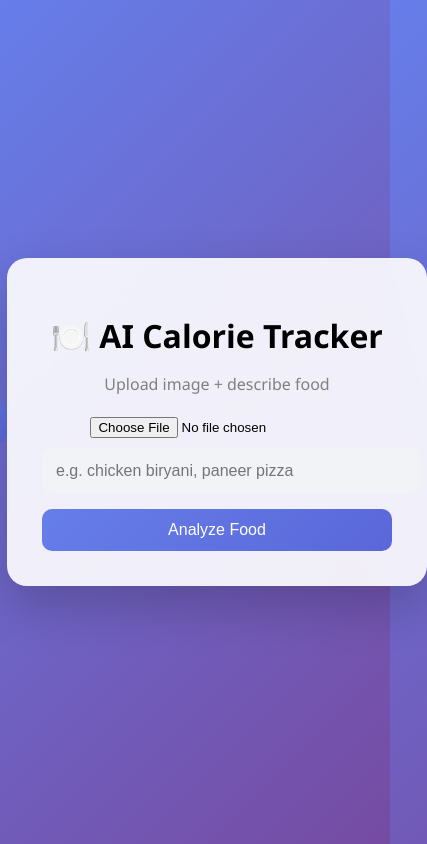
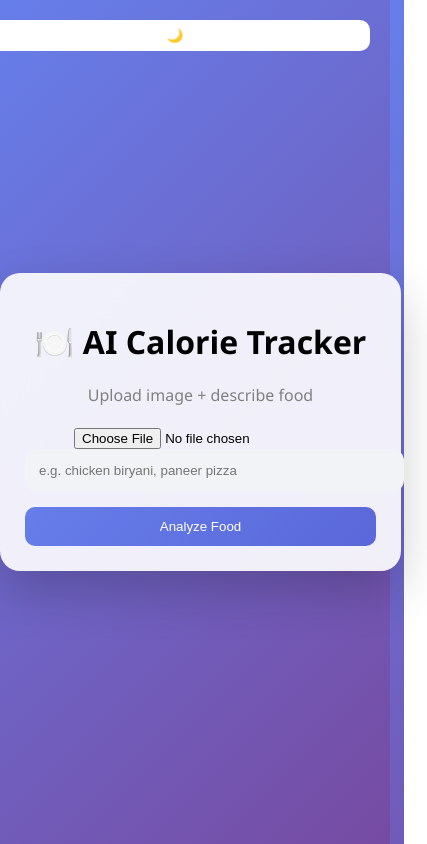
Before and after one commit to SujalPaul/ai-calorie-tracker, a website: page index.html in a window 390 px wide. Shown: the whole page, 427 px wide, since content can reach past the window. Drawn offline with Linux system fonts and the light colour scheme.

Commit message:
Refactor CSS variables and improve styles

```diff
--- a/style.css
+++ b/style.css
@@ -1,37 +1,59 @@
+:root {
+  --bg: linear-gradient(135deg, #667eea, #764ba2);
+  --card: rgba(255,255,255,0.9);
+  --text: #000;
+}
+
+body.dark {
+  --bg: #121212;
+  --card: rgba(30,30,30,0.9);
+  --text: #fff;
+}
+
 body {
   margin: 0;
   font-family: 'Segoe UI', sans-serif;
-  background: linear-gradient(135deg, #667eea, #764ba2);
+  background: var(--bg);
   height: 100vh;
   display: flex;
   align-items: center;
   justify-content: center;
+  transition: 0.3s;
+  color: var(--text);
 }
 
-/* Glass Card */
+/* Toggle button */
+#themeToggle {
+  position: absolute;
+  top: 20px;
+  right: 20px;
+  border: none;
+  background: white;
+  padding: 8px 12px;
+  border-radius: 10px;
+  cursor: pointer;
+}
+
+/* Card */
 .card {
   backdrop-filter: blur(20px);
-  background: rgba(255,255,255,0.9);
+  background: var(--card);
   padding: 35px;
   border-radius: 20px;
   width: 350px;
   text-align: center;
   box-shadow: 0 20px 50px rgba(0,0,0,0.2);
-  transition: 0.3s;
+  animation: fadeIn 0.5s ease;
 }
 
-h1 {
-  margin-bottom: 10px;
+@keyframes fadeIn {
+  from {opacity:0; transform: translateY(10px);}
+  to {opacity:1; transform: translateY(0);}
 }
 
 .subtitle {
   color: gray;
   margin-bottom: 20px;
-}
-
-/* Inputs */
-input[type="file"] {
-  margin-bottom: 10px;
 }
 
 input[type="text"] {
@@ -41,25 +63,16 @@ input[type="text"] {
   border: none;
   outline: none;
   background: #f1f3f6;
-  font-size: 16px;
   margin-bottom: 15px;
-  transition: 0.3s;
 }
 
-input[type="text"]:focus {
-  background: white;
-  box-shadow: 0 0 0 2px #667eea;
-}
-
-/* Button */
 button {
   width: 100%;
   padding: 12px;
+  border-radius: 10px;
   border: none;
-  border-radius: 10px;
   background: linear-gradient(135deg, #667eea, #5a67d8);
   color: white;
-  font-size: 16px;
   cursor: pointer;
   transition: 0.3s;
 }
@@ -90,34 +103,24 @@ button:hover {
   100% { transform: rotate(360deg); }
 }
 
-/* Result */
-.result {
-  margin-top: 20px;
-}
-
-/* Nutrition UI */
-.nutrition h2 {
-  margin-bottom: 5px;
-}
-
+/* Nutrition */
 .calories {
   font-size: 28px;
   font-weight: bold;
   color: #667eea;
-  margin-bottom: 15px;
 }
 
 .macros {
   display: flex;
   gap: 10px;
+  margin-top: 10px;
 }
 
 .macro-card {
   flex: 1;
-  background: #eef1ff;
   padding: 12px;
   border-radius: 12px;
-  text-align: center;
+  background: #eef1ff;
   transition: 0.3s;
 }
 
@@ -129,3 +132,11 @@ button:hover {
 .hidden {
   display: none;
 }
+
+/* Mobile */
+@media (max-width: 400px) {
+  .card {
+    width: 90%;
+    padding: 25px;
+  }
+}
```
